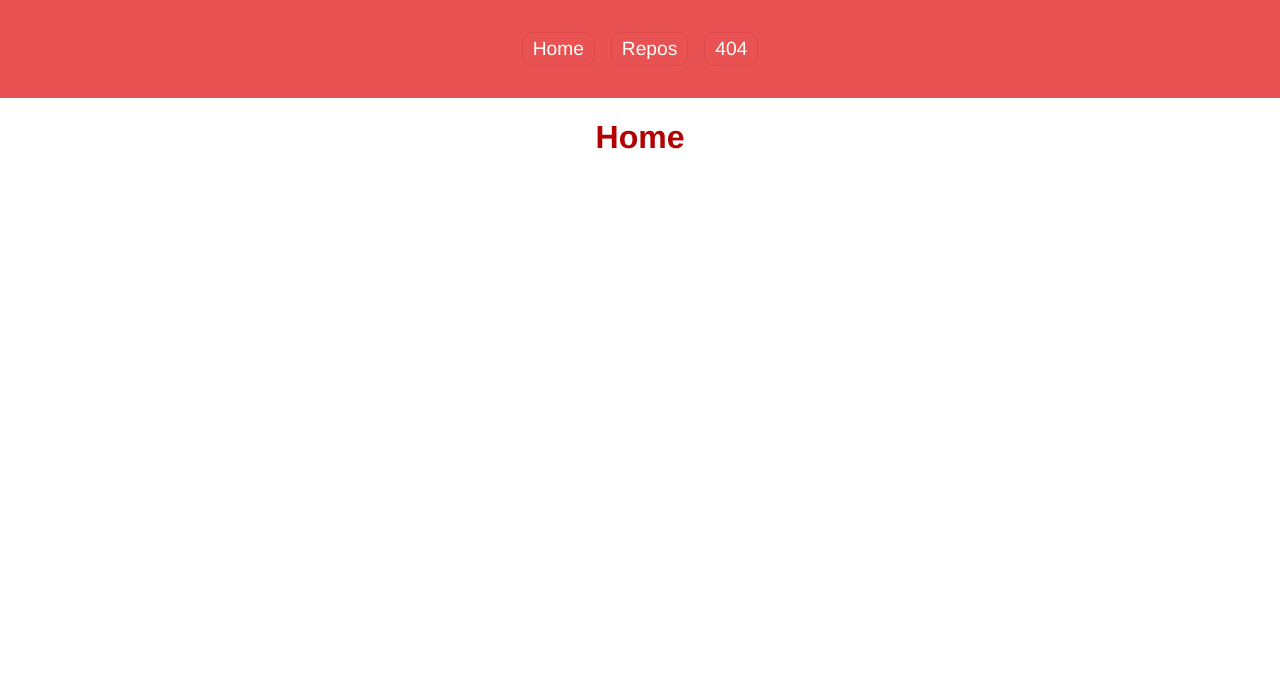
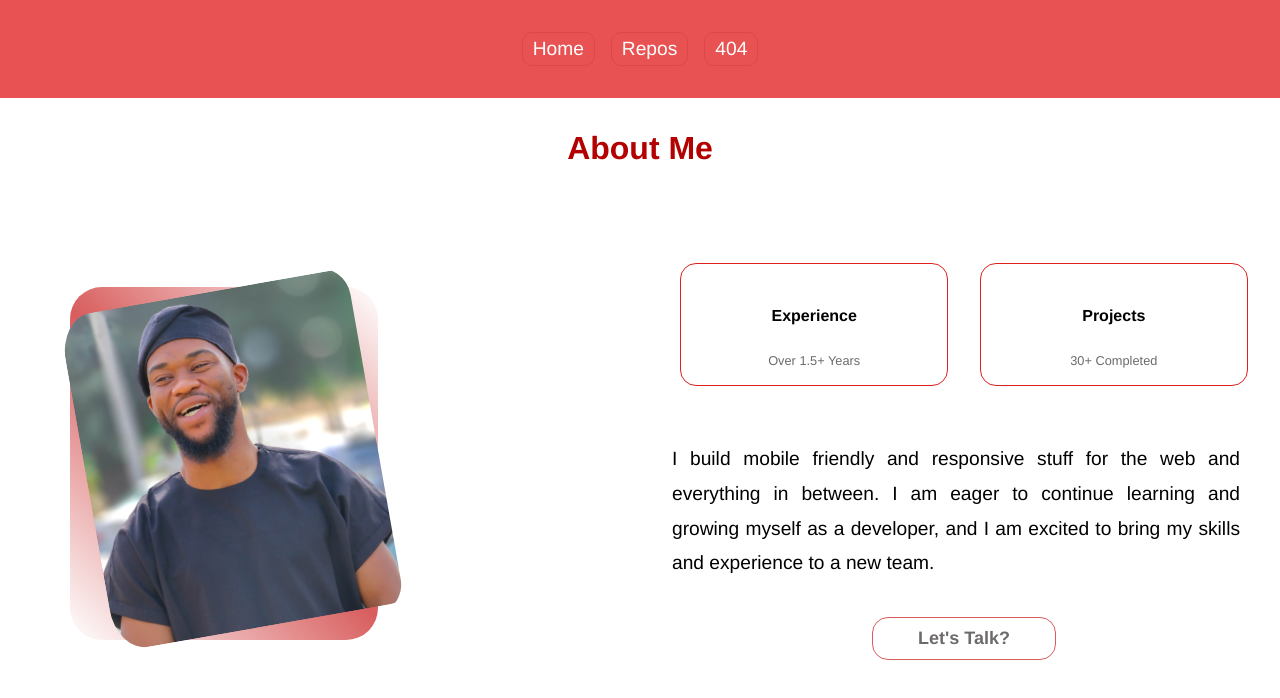
Before and after one commit to brightiortsor/my_github_repo, a Vue app: page / in a window 1280 px wide. Before the commit this address had no page. Shown: the top 698 px of the page. Built offline with nearby package versions, Linux system fonts and the light colour scheme.

Commit message:
added HomePage

```diff
--- a/src/components/HomePage.vue
+++ b/src/components/HomePage.vue
@@ -1,7 +1,37 @@
 <template>
-  <div>
+  <div class="home">
     <AppLayout />
-    <h1>Home</h1>
+    <h1>About Me</h1>
+    <div className="about-container">
+      <div className="about-me">
+        <div className="about-me-img">
+          <img src="../assets/me.jpg" alt="My profile" />
+        </div>
+      </div>
+
+      <div className="about-content">
+        <div className="about-cards">
+          <article className="about-card">
+            <h5>Experience</h5>
+            <small>Over 1.5+ Years</small>
+          </article>
+          <article className="about-card">
+            <h5>Projects</h5>
+            <small>30+ Completed</small>
+          </article>
+        </div>
+        <div class="about-desc-cont">
+          <p class="about-desc">
+            I build mobile friendly and responsive stuff for the web and
+            everything in between. I am eager to continue learning and growing
+            myself as a developer, and I am excited to bring my skills and
+            experience to a new team.
+          </p>
+        </div>
+
+        <a href="mailto:iortsor@gmail.com" className="btn"> Let's Talk? </a>
+      </div>
+    </div>
   </div>
 </template>
 
@@ -14,3 +44,143 @@ export default {
   },
 };
 </script>
+
+<style scoped>
+.home {
+  background: #fff;
+}
+h1 {
+  text-align: center;
+  font-size: 2rem;
+  font-weight: 600;
+  margin: 2rem 0 4rem 0;
+}
+.about-container {
+  display: grid;
+  align-items: center;
+  grid-template-columns: repeat(2, 1fr);
+  gap: 2rem;
+}
+.about-me {
+  width: 50%;
+  height: fit-content;
+  border-radius: 2rem;
+  background: linear-gradient(45deg, transparent, #d85d5d, transparent);
+  display: grid;
+  place-items: center;
+  margin-left: 10%;
+}
+.about-me-img {
+  border-radius: 2rem;
+  width: 100%;
+  overflow: hidden;
+  transform: rotate(-10deg);
+  transition: 1s ease-in-out;
+}
+.about-me-img img {
+  width: 100%;
+  padding: 5px 1rem;
+  border-radius: 3rem;
+}
+
+.about-content {
+  margin: 0 1rem 2rem 1rem;
+}
+.about-cards {
+  display: grid;
+  grid-template-columns: repeat(2, 1fr);
+  gap: 2rem;
+  padding: 2rem 0;
+  display: flex;
+  align-items: center;
+  justify-content: center;
+}
+.about-card {
+  border: 1px solid #e01f1f;
+  width: 40%;
+  border-radius: 1rem;
+  padding: 1rem;
+  text-align: center;
+  transition: 0.5s ease-in-out;
+}
+.about-card:hover {
+  transform: scale(1.05);
+  cursor: default;
+}
+.about-card h5 {
+  font-size: 1rem;
+  font-weight: 600;
+}
+.about-card small {
+  color: #6d6a6a;
+  font-size: 0.8rem;
+}
+
+.about-desc-cont {
+  display: flex;
+  align-items: center;
+  justify-content: center;
+  margin: 0 1rem 0 0;
+}
+
+.about-desc {
+  font-size: 1.2rem;
+  line-height: 1.8;
+  margin: 1.5rem 0 2rem 0;
+  text-align: justify;
+}
+
+.btn {
+  color: #6d6a6a;
+  font-weight: 600;
+  font-size: 18px;
+  border: 1px solid #d85d5d;
+  width: 150px;
+  border-radius: 1rem;
+}
+.btn:hover {
+  background: #d85d5d;
+  color: #fff;
+  border: 1px solid #d85d5d;
+  transition: 0.5s ease-in-out;
+}
+@media screen and (max-width: 1024px) {
+  .about-container {
+    grid-template-columns: 1fr;
+    gap: 0;
+  }
+  .about-me {
+    width: 60%;
+    margin: 0.1rem auto 1.5rem;
+  }
+  .about-me-img {
+    width: 60%;
+  }
+}
+@media screen and (max-width: 600px) {
+  .about-me {
+    width: 65%;
+    margin: 0 auto 3rem;
+  }
+  .about-cards {
+    grid-template-columns: 1fr 1fr;
+  }
+  .about-content {
+    text-align: center;
+  }
+  .about-content p {
+    margin: 1.5rem 0;
+  }
+  .about-me-img {
+    width: 100%;
+  }
+}
+@media screen and (max-width: 400px) {
+  .about-me {
+    width: 80%;
+  }
+  .about-cards {
+    grid-template-columns: 1fr;
+  }
+}
+</style>
--- a/src/components/SingleRepo.vue
+++ b/src/components/SingleRepo.vue
@@ -7,7 +7,7 @@
       class="loading-spinner"
     />
     <div class="repos" v-else>
-      <h1 style="text-transform: uppercase">{{ repository.name }}</h1>
+      <h1>{{ repository.name }}</h1>
       <p class="desc">{{ repository.description }}</p>
       <hr class="rule" />
       <p class="rep"><strong>Language:</strong> {{ repository.language }}</p>
@@ -50,16 +50,20 @@ export default {
   },
   methods: {
     redirectToHome() {
-      this.$router.push("/");
+      this.$router.push("/repositories");
     },
   },
-  mounted() {
-    document.body.style.backgroundColor = "lightblue";
-  },
+  mounted() {},
 };
 </script>
 
 <style>
+.repos h1 {
+  text-align: center;
+  text-transform: uppercase;
+  font-size: 1.5rem;
+  margin: 1rem 0;
+}
 .btn {
   display: flex;
   justify-content: center;
```
Also changed, not shown: src/assets/me.jpg (added).
